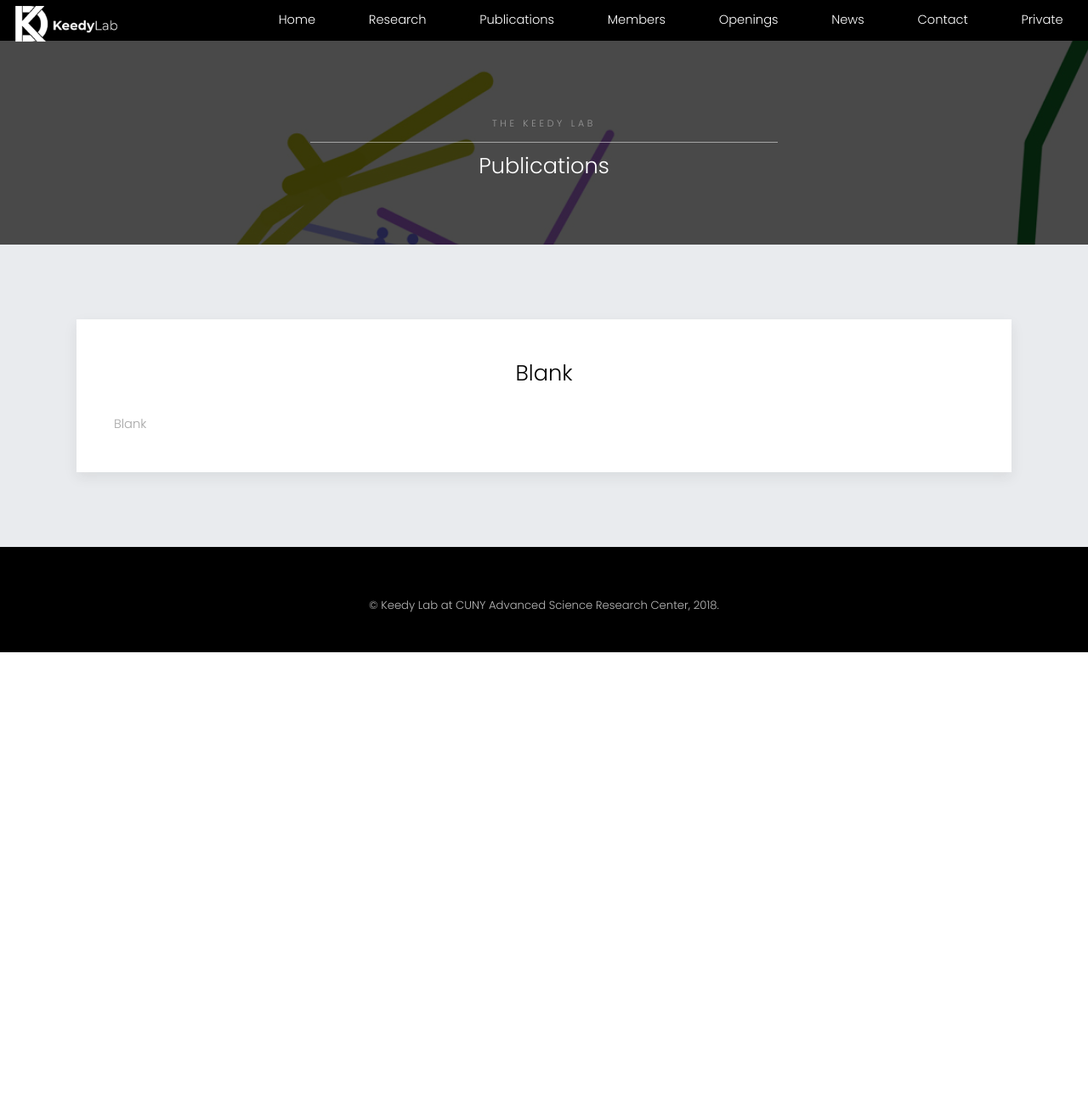
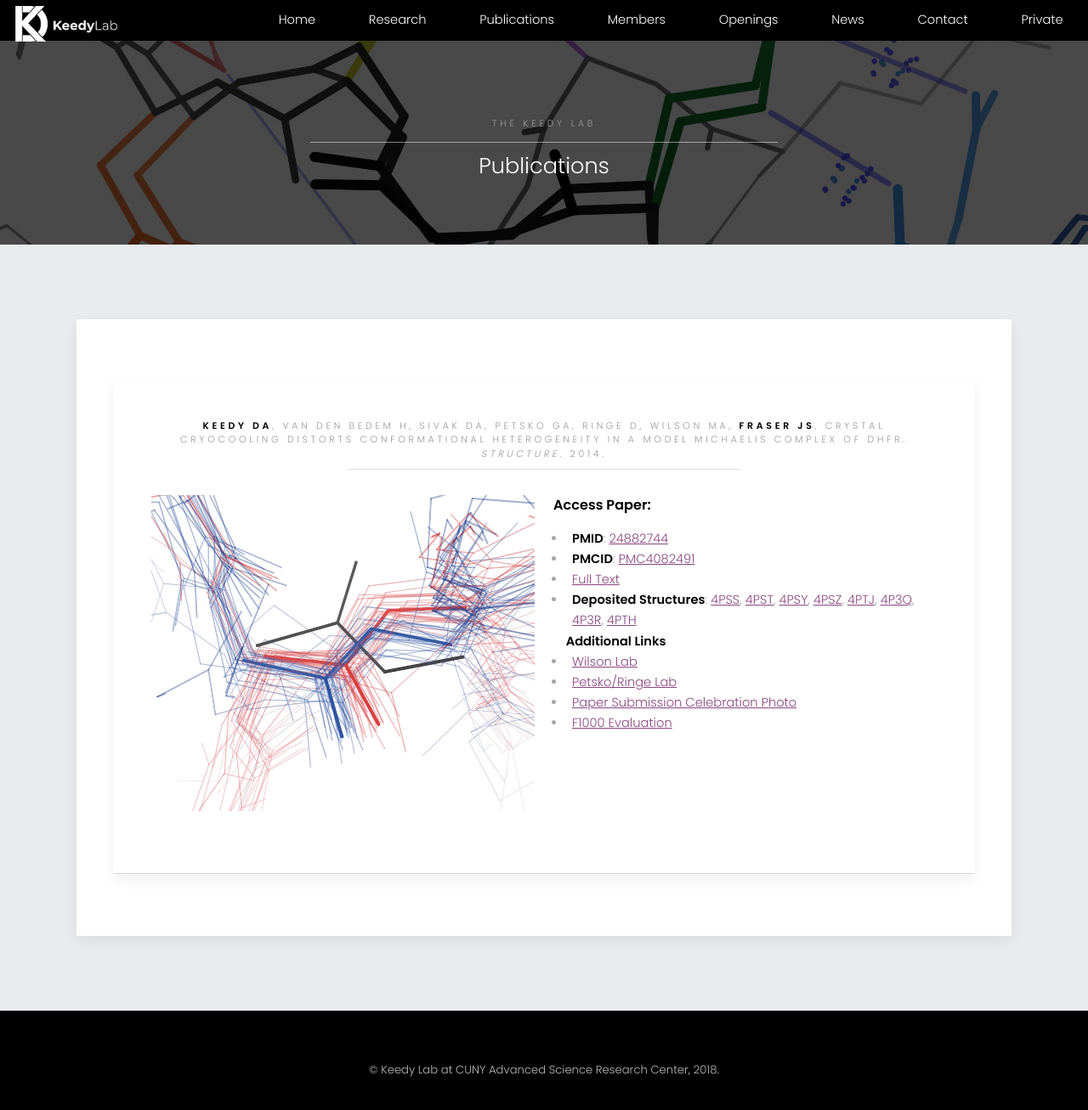
Before and after one commit to keedylab/keedylab.github.io, a Jekyll site: the page built from publications/index.html, in a window 1280 px wide and 1315 px high. Shown: the top 1307 px of the window at 85% size. Built offline with Jekyll 4.4.1, drawn with Linux system fonts in a browser that asks for light colours.

Commit message:
Added Publications/Openings

```diff
--- a/_config.yml
+++ b/_config.yml
@@ -1,2 +1,3 @@
 baseurl: /lab-web
 exclude: ['README.md']
+markdown: kramdown
--- /dev/null
+++ b/_data/publications.yml
@@ -0,0 +1,24 @@
+- citation: '**Keedy DA**, van den Bedem H, Sivak DA, Petsko GA, Ringe D, Wilson MA, **Fraser JS**. Crystal Cryocooling Distorts Conformational Heterogeneity in a Model Michaelis Complex of DHFR. *Structure*. 2014.'
+  date: 201404
+  image: '/publications/pub_images/keedy_pcb_2015.jpg'
+  pmid: 24882744
+  pmcid: PMC4082491
+  pdf: '/publications/pdf/keedy_structure_2014.pdf'
+  pdbs:
+    - 4PSS
+    - 4PST
+    - 4PSY
+    - 4PSZ
+    - 4PTJ
+    - 4P3Q
+    - 4P3R
+    - 4PTH
+  links:
+    - name: 'Wilson Lab'
+      url: 'https://redoxbiologycenter.unl.edu/markwilsonphd'
+    - name: 'Petsko/Ringe Lab'
+      url: 'http://www.bio.brandeis.edu/prLab/'
+    - name: 'Paper Submission Celebration Photo'
+      url: 'https://twitter.com/fraser_lab/status/443233965017559040'
+    - name: 'F1000 Evaluation'
+      url: 'http://f1000.com/prime/718430130'
--- a/openings/index.html
+++ b/openings/index.html
@@ -2,7 +2,7 @@
 layout: pages
 title: Openings
 group: openings
-heading: Blank
+heading:
 ---
 
 Blank
--- a/publications/index.html
+++ b/publications/index.html
@@ -2,7 +2,70 @@
 layout: pages
 title: Publications
 group: publications
-heading: Blank
+heading:
 ---
 
-Blank
+{% for publication in site.data.publications | sort: "date" %}
+<div class="box">
+            <div class="content">
+                <header class="align-center">
+                    <h2>{{ publication.citation | markdownify }}</h2>
+                </header>
+                    <div class="row">
+                        <div class="6u 12u$(small)">
+                            <span class="image fit"><img src="{{publication.image}}"></span>
+                        </div>
+                        <div class="6u$ 12u$(small)">
+
+                            <h4><strong>Access Paper:</strong></h4>
+                            <ul>
+                                <!--PMID-->
+                                <li><strong>PMID</strong>: <a href="http://www.ncbi.nlm.nih.gov/pubmed/{{publication.pmid}}" alt = "pubmed link: {{publication.pmid}}"> {{publication.pmid}}</a></li>
+
+                                <!--PMCID - optional -->
+                                {% if publication.pmcid %}
+                                <li><strong>PMCID</strong>: <a href="http://www.ncbi.nlm.nih.gov/pmc/articles/{{publication.pmcid}}" alt = "pubmed central link: {{publication.pmcid}}"> {{publication.pmcid}}</a></li>
+                                {% endif %}
+
+                                <!--Biorxiv - optional -->
+                                {% if publication.biorxiv %}
+                                <li><strong>Biorxiv Preprint</strong>: <a href="http://dx.doi.org/10.1101/{{publication.biorxiv}}" alt = "biorxiv prepring link: {{publication.pmcid}}"> {{publication.biorxiv}}</a></li>
+                                {% endif %}
+
+                                <!-- PDF -->
+                                <li><a href="{{publication.pdf}}" alt = "PDF"> Full Text</a></li>
+
+                                <!-- Datasets - optional -->
+                                {% if publication.data %}
+                                <li><strong>Online Dataset{% if publication.data.size > 1 %}s</strong>{% endif %}:
+                                    {% if publication.data.size > 1 %}
+                                    <ul>
+                                        {% for dataset in publication.data %}
+                                        <li><a href="http://dx.doi.org/{{dataset}}" alt = "sbgrid data repository">doi:{{dataset}}</a></li>
+                                        {% endfor %}
+                                    </ul>
+                                    {% else %}
+                                    <a href="http://dx.doi.org/{{publication.data}}" alt = "sbgrid data repository">doi:{{publication.data}}</a>
+                                    {% endif %}
+                                </li>
+                                {% endif %}
+
+                                <!--PDBS - optional-->
+                                {% if publication.pdbs %}
+                                <li><strong>Deposited Structure{% if publication.pdbs.size > 1 %}s</strong>{% endif %}:
+                                    {% for code in publication.pdbs %}
+                                    <a href="http://www.rcsb.org/pdb/explore/explore.do?structureId={{code}}">{{code}}</a>{% unless forloop.last %}, {% endunless %}
+                                    {% endfor %}
+                                </li>
+                                {% endif %}
+
+                                <!--Extra junk-->
+                                <strong>Additional Links</strong>
+                                {% for link in publication.links %}
+                                <li><a href="{{link.url}}" alt="{{link.name}}">{{link.name}}</a></li>
+                                {% endfor %}
+                        </ul>
+                    </div>
+    </div>
+</div><hr></hr>
+    {% endfor %}
```
Also changed, not shown: images/keedy_pcb_2015.jpg (added), publications/pub_images/keedy_pcb_2015.jpg (added), 1 other file.
